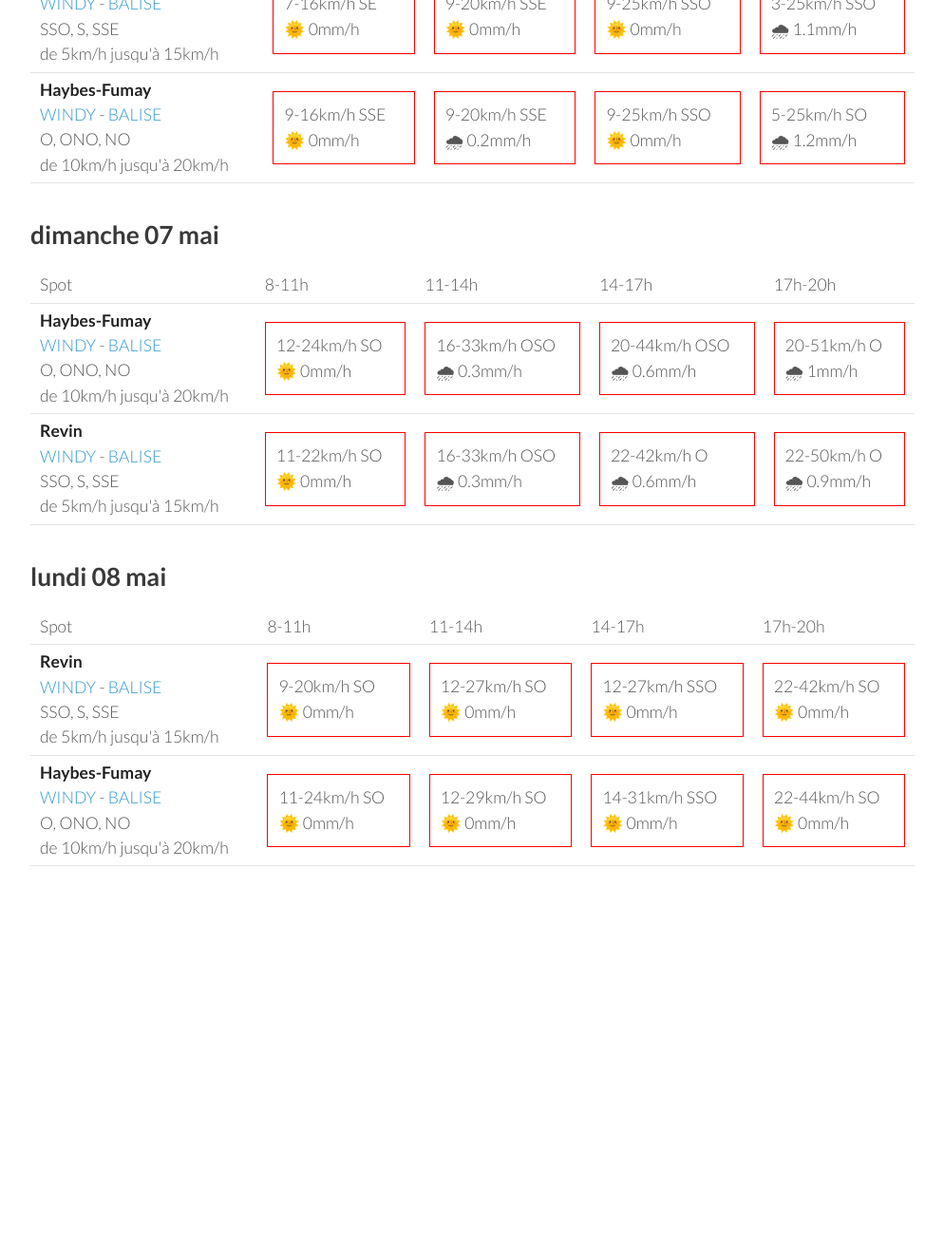
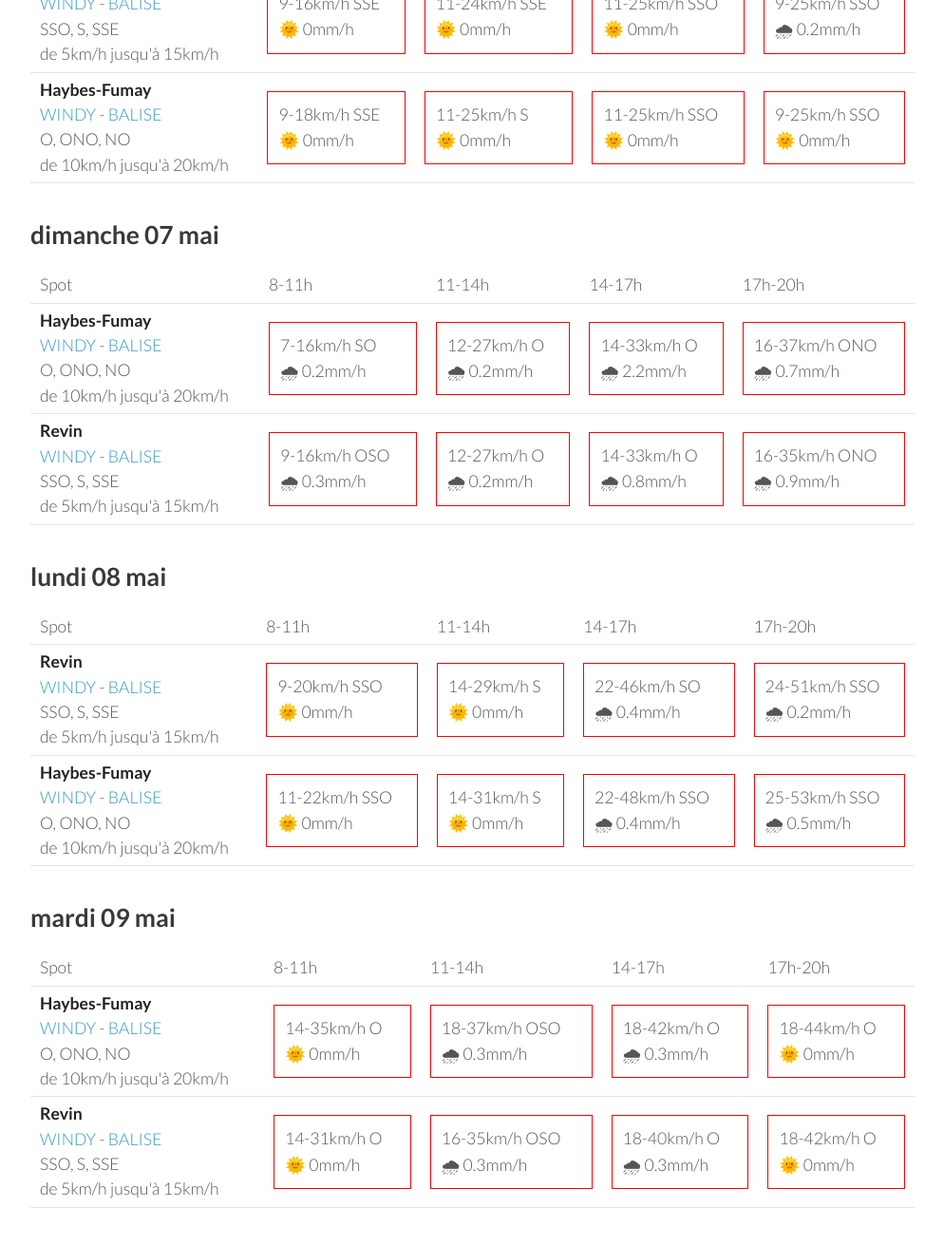
Before and after one commit to parapente-dans-le-nord/parapente-dans-le-nord.github.io, a Jekyll site: the page built from ardennes.markdown, in a window 1280 px wide and 1400 px high, scrolled down 1126 px. Shown: the top 1311 px of the window at 95% size, without its empty margins (26-1020 px from the left). Built offline with Jekyll 4.4.1, drawn with Linux system fonts in a browser that asks for light colours; before the commit the page ends 2166 px from its top, so only the background shows below that; some of the changed text lies outside the part shown.

Commit message:
update index.markdown

```diff
--- a/ardennes.markdown
+++ b/ardennes.markdown
@@ -96,20 +96,20 @@ page mise à jour le jeudi 04 mai 06:10
 <tr>
         <td><strong>Revin</strong><br><a href="https://windy.com/49.948/4.625?49.543,4.625,8">WINDY</a> - <span class=""><a href="http://www.balisemeteo.com/balise.php?idBalise=5019">BALISE</a> </span><br> <span class="vent-favorable">SSO, S, SSE</span><br><span class="force-vent">de 5km/h jusqu'à 15km/h</span> </td>
 
-            <td><div class="not-flyable"><p>7-16km/h SE</p><p>🌞 0mm/h</p></div></td>
-            <td><div class="not-flyable"><p>9-20km/h SSE</p><p>🌞 0mm/h</p></div></td>
-            <td><div class="not-flyable"><p>9-25km/h SSO</p><p>🌞 0mm/h</p></div></td>
-            <td><div class="not-flyable"><p>3-25km/h SSO</p><p>🌧 1.1mm/h</p></div></td>
+            <td><div class="not-flyable"><p>9-16km/h SSE</p><p>🌞 0mm/h</p></div></td>
+            <td><div class="not-flyable"><p>11-24km/h SSE</p><p>🌞 0mm/h</p></div></td>
+            <td><div class="not-flyable"><p>11-25km/h SSO</p><p>🌞 0mm/h</p></div></td>
+            <td><div class="not-flyable"><p>9-25km/h SSO</p><p>🌧 0.2mm/h</p></div></td>
 
 
     </tr>
 <tr>
         <td><strong>Haybes-Fumay</strong><br><a href="https://windy.com/49.998/4.715?49.913,4.738,10">WINDY</a> - <span class=""><a href="http://www.balisemeteo.com/balise.php?idBalise=104">BALISE</a> </span><br> <span class="vent-favorable">O, ONO, NO</span><br><span class="force-vent">de 10km/h jusqu'à 20km/h</span> </td>
 
-            <td><div class="not-flyable"><p>9-16km/h SSE</p><p>🌞 0mm/h</p></div></td>
-            <td><div class="not-flyable"><p>9-20km/h SSE</p><p>🌧 0.2mm/h</p></div></td>
+            <td><div class="not-flyable"><p>9-18km/h SSE</p><p>🌞 0mm/h</p></div></td>
+            <td><div class="not-flyable"><p>11-25km/h S</p><p>🌞 0mm/h</p></div></td>
+            <td><div class="not-flyable"><p>11-25km/h SSO</p><p>🌞 0mm/h</p></div></td>
             <td><div class="not-flyable"><p>9-25km/h SSO</p><p>🌞 0mm/h</p></div></td>
-            <td><div class="not-flyable"><p>5-25km/h SO</p><p>🌧 1.2mm/h</p></div></td>
 
 
     </tr>
@@ -132,20 +132,20 @@ page mise à jour le jeudi 04 mai 06:10
 <tr>
         <td><strong>Haybes-Fumay</strong><br><a href="https://windy.com/49.998/4.715?49.913,4.738,10">WINDY</a> - <span class=""><a href="http://www.balisemeteo.com/balise.php?idBalise=104">BALISE</a> </span><br> <span class="vent-favorable">O, ONO, NO</span><br><span class="force-vent">de 10km/h jusqu'à 20km/h</span> </td>
 
-            <td><div class="not-flyable"><p>12-24km/h SO</p><p>🌞 0mm/h</p></div></td>
-            <td><div class="not-flyable"><p>16-33km/h OSO</p><p>🌧 0.3mm/h</p></div></td>
-            <td><div class="not-flyable"><p>20-44km/h OSO</p><p>🌧 0.6mm/h</p></div></td>
-            <td><div class="not-flyable"><p>20-51km/h O</p><p>🌧 1mm/h</p></div></td>
+            <td><div class="not-flyable"><p>7-16km/h SO</p><p>🌧 0.2mm/h</p></div></td>
+            <td><div class="not-flyable"><p>12-27km/h O</p><p>🌧 0.2mm/h</p></div></td>
+            <td><div class="not-flyable"><p>14-33km/h O</p><p>🌧 2.2mm/h</p></div></td>
+            <td><div class="not-flyable"><p>16-37km/h ONO</p><p>🌧 0.7mm/h</p></div></td>
 
 
     </tr>
 <tr>
         <td><strong>Revin</strong><br><a href="https://windy.com/49.948/4.625?49.543,4.625,8">WINDY</a> - <span class=""><a href="http://www.balisemeteo.com/balise.php?idBalise=5019">BALISE</a> </span><br> <span class="vent-favorable">SSO, S, SSE</span><br><span class="force-vent">de 5km/h jusqu'à 15km/h</span> </td>
 
-            <td><div class="not-flyable"><p>11-22km/h SO</p><p>🌞 0mm/h</p></div></td>
-            <td><div class="not-flyable"><p>16-33km/h OSO</p><p>🌧 0.3mm/h</p></div></td>
-            <td><div class="not-flyable"><p>22-42km/h O</p><p>🌧 0.6mm/h</p></div></td>
-            <td><div class="not-flyable"><p>22-50km/h O</p><p>🌧 0.9mm/h</p></div></td>
+            <td><div class="not-flyable"><p>9-16km/h OSO</p><p>🌧 0.3mm/h</p></div></td>
+            <td><div class="not-flyable"><p>12-27km/h O</p><p>🌧 0.2mm/h</p></div></td>
+            <td><div class="not-flyable"><p>14-33km/h O</p><p>🌧 0.8mm/h</p></div></td>
+            <td><div class="not-flyable"><p>16-35km/h ONO</p><p>🌧 0.9mm/h</p></div></td>
 
 
     </tr>
@@ -168,20 +168,20 @@ page mise à jour le jeudi 04 mai 06:10
 <tr>
         <td><strong>Revin</strong><br><a href="https://windy.com/49.948/4.625?49.543,4.625,8">WINDY</a> - <span class=""><a href="http://www.balisemeteo.com/balise.php?idBalise=5019">BALISE</a> </span><br> <span class="vent-favorable">SSO, S, SSE</span><br><span class="force-vent">de 5km/h jusqu'à 15km/h</span> </td>
 
-            <td><div class="not-flyable"><p>9-20km/h SO</p><p>🌞 0mm/h</p></div></td>
-            <td><div class="not-flyable"><p>12-27km/h SO</p><p>🌞 0mm/h</p></div></td>
-            <td><div class="not-flyable"><p>12-27km/h SSO</p><p>🌞 0mm/h</p></div></td>
-            <td><div class="not-flyable"><p>22-42km/h SO</p><p>🌞 0mm/h</p></div></td>
+            <td><div class="not-flyable"><p>9-20km/h SSO</p><p>🌞 0mm/h</p></div></td>
+            <td><div class="not-flyable"><p>14-29km/h S</p><p>🌞 0mm/h</p></div></td>
+            <td><div class="not-flyable"><p>22-46km/h SO</p><p>🌧 0.4mm/h</p></div></td>
+            <td><div class="not-flyable"><p>24-51km/h SSO</p><p>🌧 0.2mm/h</p></div></td>
 
 
     </tr>
 <tr>
         <td><strong>Haybes-Fumay</strong><br><a href="https://windy.com/49.998/4.715?49.913,4.738,10">WINDY</a> - <span class=""><a href="http://www.balisemeteo.com/balise.php?idBalise=104">BALISE</a> </span><br> <span class="vent-favorable">O, ONO, NO</span><br><span class="force-vent">de 10km/h jusqu'à 20km/h</span> </td>
 
-            <td><div class="not-flyable"><p>11-24km/h SO</p><p>🌞 0mm/h</p></div></td>
-            <td><div class="not-flyable"><p>12-29km/h SO</p><p>🌞 0mm/h</p></div></td>
-            <td><div class="not-flyable"><p>14-31km/h SSO</p><p>🌞 0mm/h</p></div></td>
-            <td><div class="not-flyable"><p>22-44km/h SO</p><p>🌞 0mm/h</p></div></td>
+            <td><div class="not-flyable"><p>11-22km/h SSO</p><p>🌞 0mm/h</p></div></td>
+            <td><div class="not-flyable"><p>14-31km/h S</p><p>🌞 0mm/h</p></div></td>
+            <td><div class="not-flyable"><p>22-48km/h SSO</p><p>🌧 0.4mm/h</p></div></td>
+            <td><div class="not-flyable"><p>25-53km/h SSO</p><p>🌧 0.5mm/h</p></div></td>
 
 
     </tr>
@@ -189,3 +189,39 @@ page mise à jour le jeudi 04 mai 06:10
 </tbody>
 </table>
 {:/}
+## mardi 09 mai
+
+{::nomarkdown}
+<table>
+  <tbody>
+    <tr>
+      <td>Spot</td>
+      <td>8-11h</td>
+      <td>11-14h</td>
+      <td>14-17h</td>
+      <td>17h-20h</td>
+    </tr>
+<tr>
+        <td><strong>Haybes-Fumay</strong><br><a href="https://windy.com/49.998/4.715?49.913,4.738,10">WINDY</a> - <span class=""><a href="http://www.balisemeteo.com/balise.php?idBalise=104">BALISE</a> </span><br> <span class="vent-favorable">O, ONO, NO</span><br><span class="force-vent">de 10km/h jusqu'à 20km/h</span> </td>
+
+            <td><div class="not-flyable"><p>14-35km/h O</p><p>🌞 0mm/h</p></div></td>
+            <td><div class="not-flyable"><p>18-37km/h OSO</p><p>🌧 0.3mm/h</p></div></td>
+            <td><div class="not-flyable"><p>18-42km/h O</p><p>🌧 0.3mm/h</p></div></td>
+            <td><div class="not-flyable"><p>18-44km/h O</p><p>🌞 0mm/h</p></div></td>
+
+
+    </tr>
+<tr>
+        <td><strong>Revin</strong><br><a href="https://windy.com/49.948/4.625?49.543,4.625,8">WINDY</a> - <span class=""><a href="http://www.balisemeteo.com/balise.php?idBalise=5019">BALISE</a> </span><br> <span class="vent-favorable">SSO, S, SSE</span><br><span class="force-vent">de 5km/h jusqu'à 15km/h</span> </td>
+
+            <td><div class="not-flyable"><p>14-31km/h O</p><p>🌞 0mm/h</p></div></td>
+            <td><div class="not-flyable"><p>16-35km/h OSO</p><p>🌧 0.3mm/h</p></div></td>
+            <td><div class="not-flyable"><p>18-40km/h O</p><p>🌧 0.3mm/h</p></div></td>
+            <td><div class="not-flyable"><p>18-42km/h O</p><p>🌞 0mm/h</p></div></td>
+
+
+    </tr>
+
+</tbody>
+</table>
+{:/}
```
Also changed, not shown: other parts of ardennes.markdown (+1 -1 lines).
